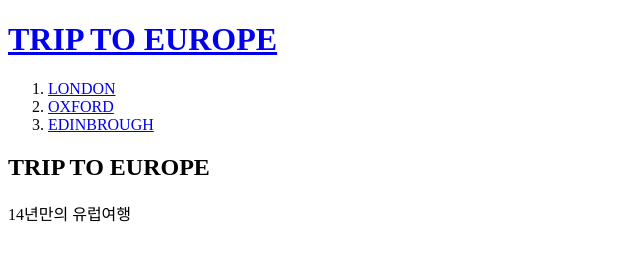
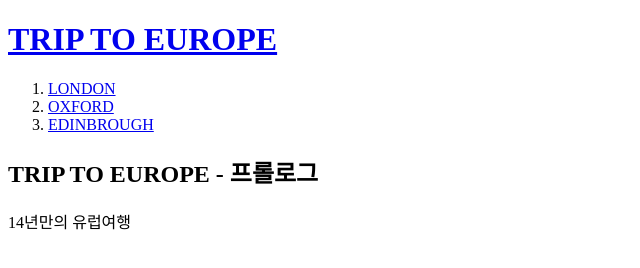
Before and after one commit to ikari811231/web1, a plain HTML site: page index.html in a window 1280 px wide. Shown: the whole page, without its empty margins (0-640 px from the left). Drawn offline with Linux system fonts and the light colour scheme.

Commit message:
Update index.html

```diff
--- a/index.html
+++ b/index.html
@@ -11,7 +11,7 @@
     <li><a href="2.html">OXFORD</a></li>
     <li><a href="3.html">EDINBROUGH</a></li>
   </ol>
-  <h2>TRIP TO EUROPE</h2>
+  <h2>TRIP TO EUROPE - 프롤로그</h2>
   <p>14년만의 유럽여행
   </p>
 </body>
```
